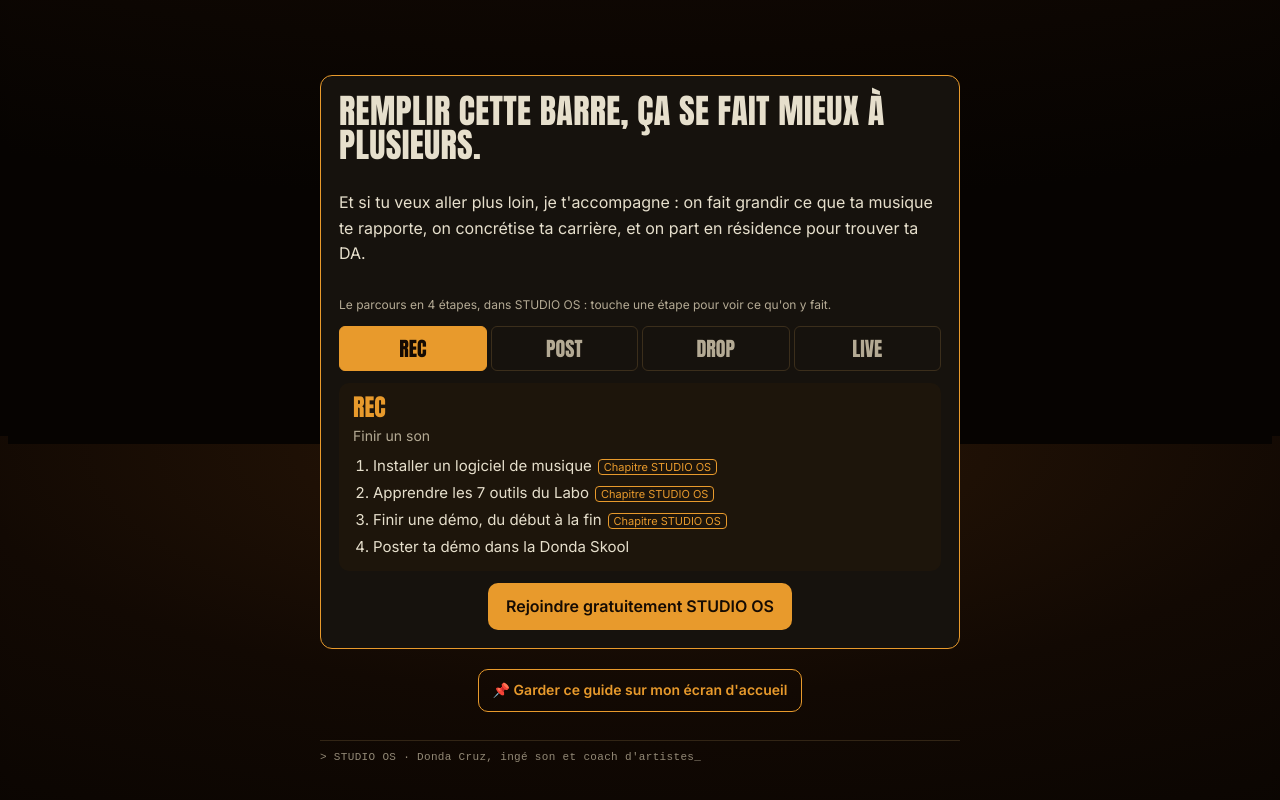
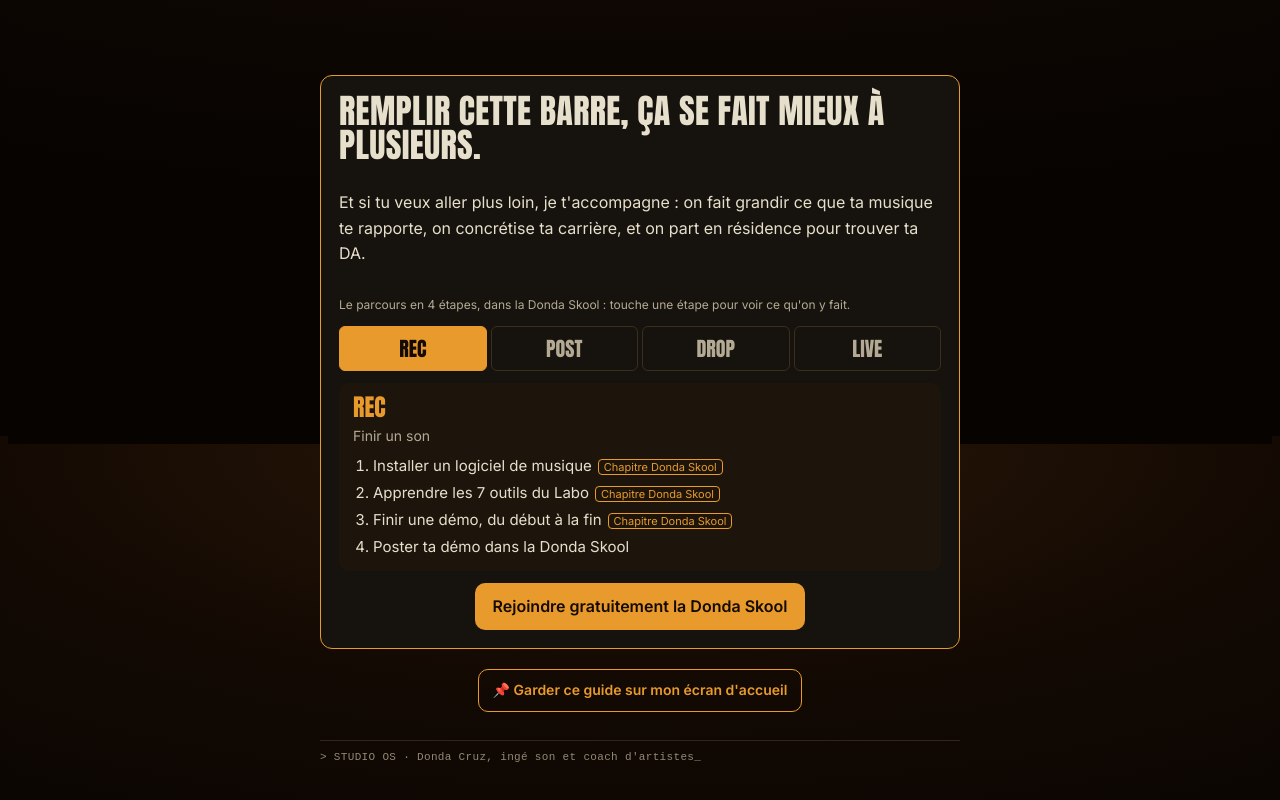
Before and after one commit to dondaco/dondaco, a plain HTML site: page guide-500/index.html in a window 1280 px wide. Shown: the part 1164-1964 px from the top of the page. Drawn offline with Linux system fonts and the light colour scheme.

Commit message:
Nom de la communauté : Donda Skool (guide-500/index.html)

```diff
--- a/guide-500/index.html
+++ b/guide-500/index.html
@@ -219,7 +219,7 @@ h1 span{color:var(--dore)!important}
     <div class="mile" id="mile" hidden><p id="miletxt"></p><a id="milelink" href="https://www.skool.com/studio-virtuel-8936/about" target="_blank" rel="noopener"></a></div>
     <form class="carry" id="carry" hidden><label for="carryIn">Tu avais déjà commencé avec le guide gratuit ? Reporte ton montant :</label><span><input id="carryIn" type="number" inputmode="numeric" min="0" placeholder="0"> € <button class="btn ghost" type="submit">OK</button> <button class="rien" type="button" id="carryNo">Rien à reporter</button></span></form>
 
-    <p class="note deal" id="deal" hidden>💸 De temps en temps, on fête dans nos vidéos le total gagné par toute la bande STUDIO OS. Juste la somme de tout le monde : jamais ton nom, jamais ton montant.</p>
+    <p class="note deal" id="deal" hidden>💸 De temps en temps, on fête dans nos vidéos le total gagné par toute la bande de la Donda Skool. Juste la somme de tout le monde : jamais ton nom, jamais ton montant.</p>
   </div>
   <section class="p2" id="p2" hidden aria-labelledby="t-p2">
     <div class="cel" id="cel" hidden role="status">
@@ -261,10 +261,10 @@ h1 span{color:var(--dore)!important}
   <section class="end">
     <h2>Remplir cette barre, ça se fait mieux à plusieurs.</h2>
     <p>Et si tu veux aller plus loin, je t'accompagne : on fait grandir ce que ta musique te rapporte, on concrétise ta carrière, et on part en résidence pour trouver ta DA.</p>
-    <p class="trkhint">Le parcours en 4 étapes, dans STUDIO OS : touche une étape pour voir ce qu'on y fait.</p>
+    <p class="trkhint">Le parcours en 4 étapes, dans la Donda Skool : touche une étape pour voir ce qu'on y fait.</p>
     <div class="trk" id="trk" role="tablist" aria-label="Les 4 étapes"></div>
     <div class="stg" id="stg" role="tabpanel"></div>
-    <a class="cta" href="https://www.skool.com/studio-virtuel-8936/about" target="_blank" rel="noopener">Rejoindre gratuitement STUDIO OS</a>
+    <a class="cta" href="https://www.skool.com/studio-virtuel-8936/about" target="_blank" rel="noopener">Rejoindre gratuitement la Donda Skool</a>
   </section>
 
   <div class="home">
@@ -337,7 +337,7 @@ h1 span{color:var(--dore)!important}
     $('wonmsg').hidden=TDB||!won;
     const m=$('mile');
     if(!TDB&&!won&&t>=250){m.hidden=false;$('miletxt').textContent='🔥 250 € ! Tu es à mi-chemin.';$('milelink').textContent='Viens assister à un appel du lundi ›'}
-    else if(!TDB&&!won&&t>=100){m.hidden=false;$('miletxt').textContent='🎯 100 € ! Tes premiers euros sont là.';$('milelink').textContent='Rejoins le Challenge 30 jours dans STUDIO OS ›'}
+    else if(!TDB&&!won&&t>=100){m.hidden=false;$('miletxt').textContent='🎯 100 € ! Tes premiers euros sont là.';$('milelink').textContent='Rejoins le Challenge 30 jours dans la Donda Skool ›'}
     else m.hidden=true;
     document.querySelectorAll('.gwrap .lab[data-v]').forEach(l=>{const v=+l.dataset.v;l.classList.toggle('hit',t>=v);l.textContent=(t>=v?'✓ ':'')+v.toLocaleString('fr-BE')+' €'});
     $('plannote').hidden=won||p2;
@@ -418,7 +418,7 @@ h1 span{color:var(--dore)!important}
   function renderTrk(){ const t=$('trk'), p=$('stg'); if(!t||!ET.length){ if(t) t.closest('.end') && (t.hidden=p.hidden=true); return; } t.textContent='';
     ET.forEach((e,i)=>{ const b=document.createElement('button'); b.type='button'; b.setAttribute('role','tab'); b.setAttribute('aria-selected',String(i===tsel)); b.textContent=e.name; b.onclick=()=>{tsel=i;renderTrk();}; t.append(b); });
     const e=ET[tsel]; p.innerHTML='<b>'+esc(e.name)+'</b><p>'+esc(e.goal)+'</p>'; const ol=document.createElement('ol');
-    e.items.forEach(it=>{ const li=document.createElement('li'); li.textContent=it.do||it.t; const tag=it.cours?'Chapitre STUDIO OS':it.appel?'Appel avec Donda':''; if(tag){const sp=document.createElement('span');sp.className='tagc';sp.textContent=tag;li.append(sp);} ol.append(li); }); p.append(ol); }
+    e.items.forEach(it=>{ const li=document.createElement('li'); li.textContent=it.do||it.t; const tag=it.cours?'Chapitre Donda Skool':it.appel?'Appel avec Donda':''; if(tag){const sp=document.createElement('span');sp.className='tagc';sp.textContent=tag;li.append(sp);} ol.append(li); }); p.append(ol); }
   renderTrk();
   show(); window.__ready=true;
 
```
